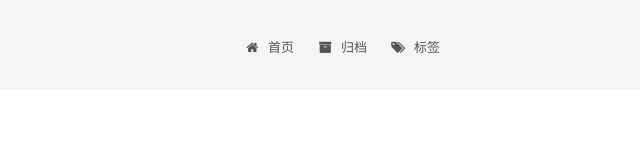
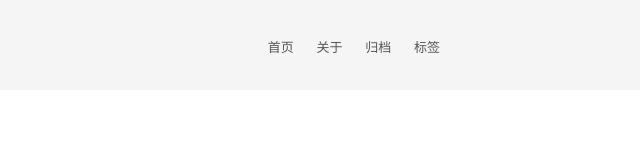
Before and after one commit to bradamen/bradamen.github.io, a plain HTML site: page 2016/04/18/hello-world/index.html in a window 1280 px wide. Shown: the top 167 px of the page, 540-1180 px from the left. Drawn offline with Linux system fonts and the light colour scheme.

Commit message:
Site updated: 2016-04-19 01:20:40

```diff
--- a/2016/04/18/hello-world/index.html
+++ b/2016/04/18/hello-world/index.html
@@ -166,17 +166,21 @@ Quick">
         <li class="menu-item menu-item-home">
           <a href="/" rel="section">
 
-              <i class="menu-item-icon fa fa-home fa-fw"></i> <br />
+            首页
+          </a>
+        </li>
 
-            首页
+
+        <li class="menu-item menu-item-about">
+          <a href="/about" rel="section">
+
+            关于
           </a>
         </li>
 
 
         <li class="menu-item menu-item-archives">
           <a href="/archives" rel="section">
-
-              <i class="menu-item-icon fa fa-archive fa-fw"></i> <br />
 
             归档
           </a>
@@ -185,8 +189,6 @@ Quick">
 
         <li class="menu-item menu-item-tags">
           <a href="/tags" rel="section">
-
-              <i class="menu-item-icon fa fa-tags fa-fw"></i> <br />
 
             标签
           </a>
--- a/css/main.css
+++ b/css/main.css
@@ -1534,7 +1534,7 @@ pre .javascript .function {
   width: 4px;
   height: 4px;
   border-radius: 50%;
-  background: #0182a3;
+  background: #3eff22;
 }
 .links-of-blogroll {
   font-size: 13px;
```
Also changed, not shown: archives/2016/04/index.html (+8 -6 lines), archives/2016/index.html (+8 -6 lines), archives/index.html (+8 -6 lines), index.html (+8 -6 lines).
